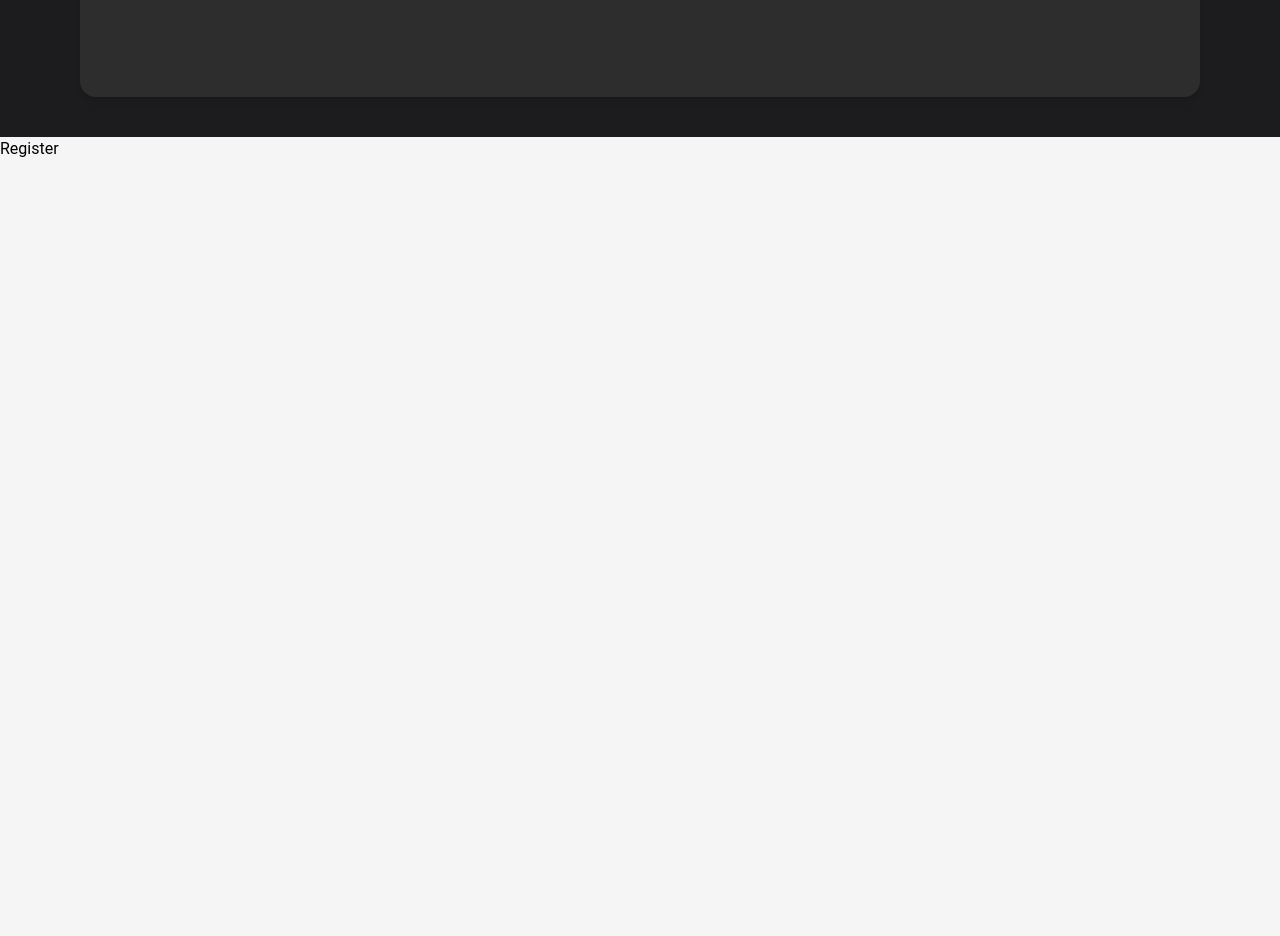
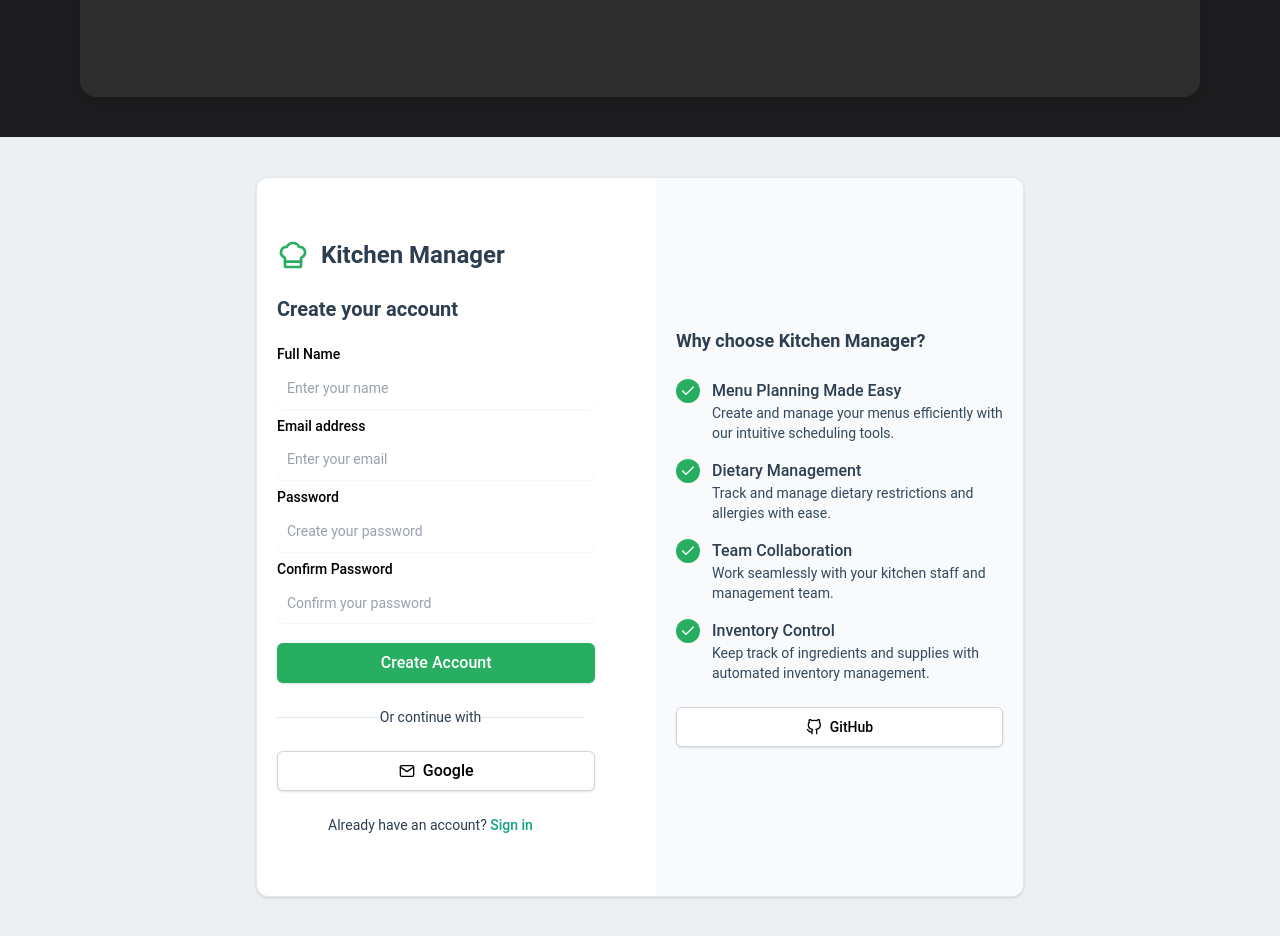
Before and after one commit to chingu-voyages/V53-tier3-team-38, a React (Vite) app: page /register in a window 1280 px wide. Shown: the part 2080-3016 px from the top of the page. Before the commit the page ends 2241 px from the top, so only its background shows below. Built offline with nearby package versions, Linux system fonts and the light colour scheme.

Commit message:
implement registration page with form and feature highlights

```diff
--- a/src/pages/Register.tsx
+++ b/src/pages/Register.tsx
@@ -1,3 +1,242 @@
-export const Register = () => {
-  return <div>Register</div>;
+import React from "react";
+import { ChefHat, Check } from "lucide-react";
+import { CustomInput } from "@/components/reusableComponents/customInput";
+import { CustomButton } from "@/components/reusableComponents/customButton";
+
+export const Register: React.FC = () => {
+  const handleSignup = () => {
+    // Perform signup logic here
+    console.log("Signup");
+  };
+
+  const handleGoogleSignUp = () => {
+    // Perform Google login logic here
+    console.log("Google signup");
+  };
+
+  const features = [
+    {
+      title: "Menu Planning Made Easy",
+      description:
+        "Create and manage your menus efficiently with our intuitive scheduling tools.",
+    },
+    {
+      title: "Dietary Management",
+      description:
+        "Track and manage dietary restrictions and allergies with ease.",
+    },
+    {
+      title: "Team Collaboration",
+      description:
+        "Work seamlessly with your kitchen staff and management team.",
+    },
+    {
+      title: "Inventory Control",
+      description:
+        "Keep track of ingredients and supplies with automated inventory management.",
+    },
+  ];
+
+  return (
+    <div
+      className="min-h-screen w-full flex items-center justify-center py-12"
+      style={{
+        backgroundColor: "#ECF0F1",
+      }}
+    >
+      <div className="w-full max-w-3xl p-8 mx-4">
+        <div
+          className="rounded-xl shadow-sm flex flex-col justify-center"
+          style={{
+            backgroundColor: "#FFFFFF",
+            border: "1px solid #E2E8F0",
+            height: "90vh",
+          }}
+        >
+          <div className="grid md:grid-cols-2 gap-8 h-full p-1">
+            {/* Left side - Registration Form */}
+            <div
+              className="p-8 flex flex-col justify-center h-full gap-6"
+              style={{ padding: "0 40px 0 20px" }}
+            >
+              <div className="flex items-center gap-3 mb-6">
+                <ChefHat
+                  className="w-8 h-8"
+                  style={{
+                    color: "#27AE60",
+                  }}
+                />
+                <h1
+                  className="text-2xl font-semibold"
+                  style={{
+                    color: "#2C3E50",
+                    pointerEvents: "none",
+                  }}
+                >
+                  Kitchen Manager
+                </h1>
+              </div>
+              <h2
+                className="text-xl font-semibold mb-6"
+                style={{
+                  color: "#2C3E50",
+                  pointerEvents: "none",
+                }}
+              >
+                Create your account
+              </h2>
+              <form className="space-y-4">
+                <CustomInput
+                  label="Full Name"
+                  type="text"
+                  placeholder="Enter your name"
+                  style={{ marginBottom: "10px", paddingLeft: "10px" }}
+                />
+                <CustomInput
+                  label="Email address"
+                  type="email"
+                  placeholder="Enter your email"
+                  style={{ marginBottom: "10px", paddingLeft: "10px" }}
+                />
+                <CustomInput
+                  label="Password"
+                  type="password"
+                  placeholder="Create your password"
+                  style={{ marginBottom: "10px", paddingLeft: "10px" }}
+                />
+                <CustomInput
+                  label="Confirm Password"
+                  type="password"
+                  placeholder="Confirm your password"
+                  style={{ marginBottom: "10px", paddingLeft: "10px" }}
+                />
+                <CustomButton
+                  variantColor="green"
+                  size="big"
+                  style={{ marginTop: "10px", cursor: "pointer" }}
+                  onClick={handleSignup}
+                >
+                  Create Account
+                </CustomButton>
+              </form>
+              <div className="relative mt-8 mb-4">
+                <div className="absolute inset-0 flex items-center">
+                  <div
+                    className="w-full"
+                    style={{
+                      borderTop: "1px solid #E2E8F0",
+                    }}
+                  />
+                </div>
+                <div className="relative flex justify-center text-sm">
+                  <span
+                    className="px-2"
+                    style={{
+                      backgroundColor: "#FFFFFF",
+                      color: "#2C3E50",
+                      pointerEvents: "none",
+                    }}
+                  >
+                    Or continue with
+                  </span>
+                </div>
+              </div>
+              <CustomButton
+                icon="gmail"
+                size="big"
+                style={{ cursor: "pointer" }}
+                onClick={handleGoogleSignUp}
+              >
+                Google
+              </CustomButton>
+              <p
+                className="mt-6 text-center text-sm"
+                style={{
+                  color: "#2C3E50",
+                  pointerEvents: "none",
+                }}
+              >
+                Already have an account?{" "}
+                <a
+                  href="/login"
+                  className="font-medium hover:underline"
+                  style={{
+                    color: "#16A085",
+                    pointerEvents: "auto",
+                  }}
+                >
+                  Sign in
+                </a>
+              </p>
+            </div>
+            {/* Right side - Features */}
+            <div
+              className="p-8 gap-6 rounded-r-xl flex flex-col justify-center h-full"
+              style={{
+                backgroundColor: "#F8FAFC",
+                padding: "0 20px 0 20px",
+              }}
+            >
+              <h3
+                className="text-lg font-semibold mb-6"
+                style={{
+                  color: "#2C3E50",
+                  pointerEvents: "none",
+                }}
+              >
+                Why choose Kitchen Manager?
+              </h3>
+              <div
+                className="flex flex-col gap-4"
+                style={{ pointerEvents: "none" }}
+              >
+                {features.map((feature) => (
+                  <div key={feature.title} className="flex gap-3">
+                    <div
+                      className="flex-shrink-0 w-6 h-6 rounded-full flex items-center justify-center"
+                      style={{
+                        backgroundColor: "#27AE60",
+                        color: "#FFFFFF",
+                      }}
+                    >
+                      <Check className="w-4 h-4" />
+                    </div>
+                    <div>
+                      <h4
+                        className="font-medium mb-1"
+                        style={{
+                          color: "#2C3E50",
+                        }}
+                      >
+                        {feature.title}
+                      </h4>
+                      <p
+                        className="text-sm"
+                        style={{
+                          color: "#34495E",
+                        }}
+                      >
+                        {feature.description}
+                      </p>
+                    </div>
+                  </div>
+                ))}
+              </div>
+              <CustomButton
+                icon="github"
+                size="medium"
+                style={{ cursor: "pointer" }}
+                onClick={() =>
+                  (window.location.href =
+                    "https://github.com/chingu-voyages/V53-tier3-team-38")
+                }
+              >
+                GitHub
+              </CustomButton>
+            </div>
+          </div>
+        </div>
+      </div>
+    </div>
+  );
 };
```
